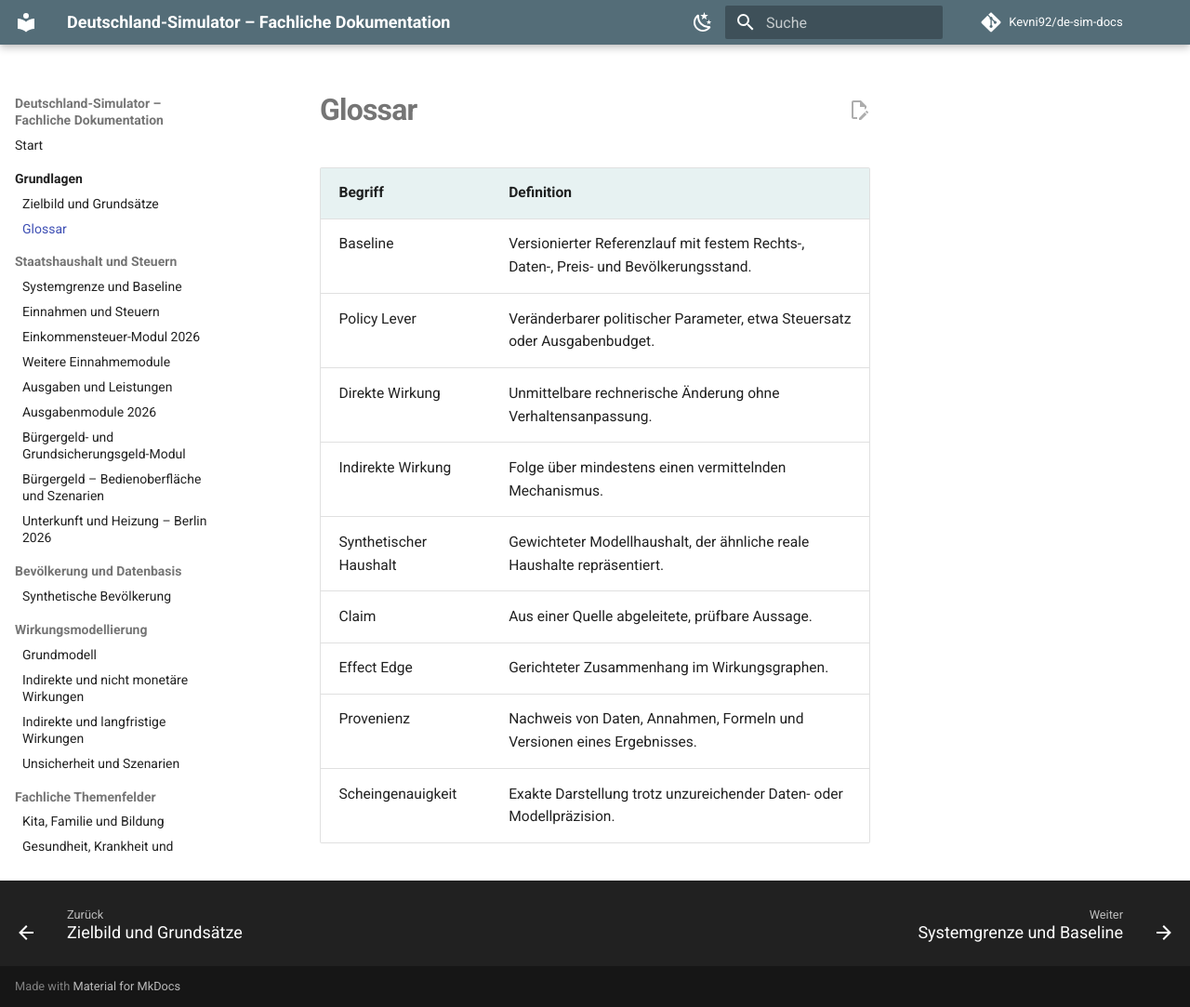
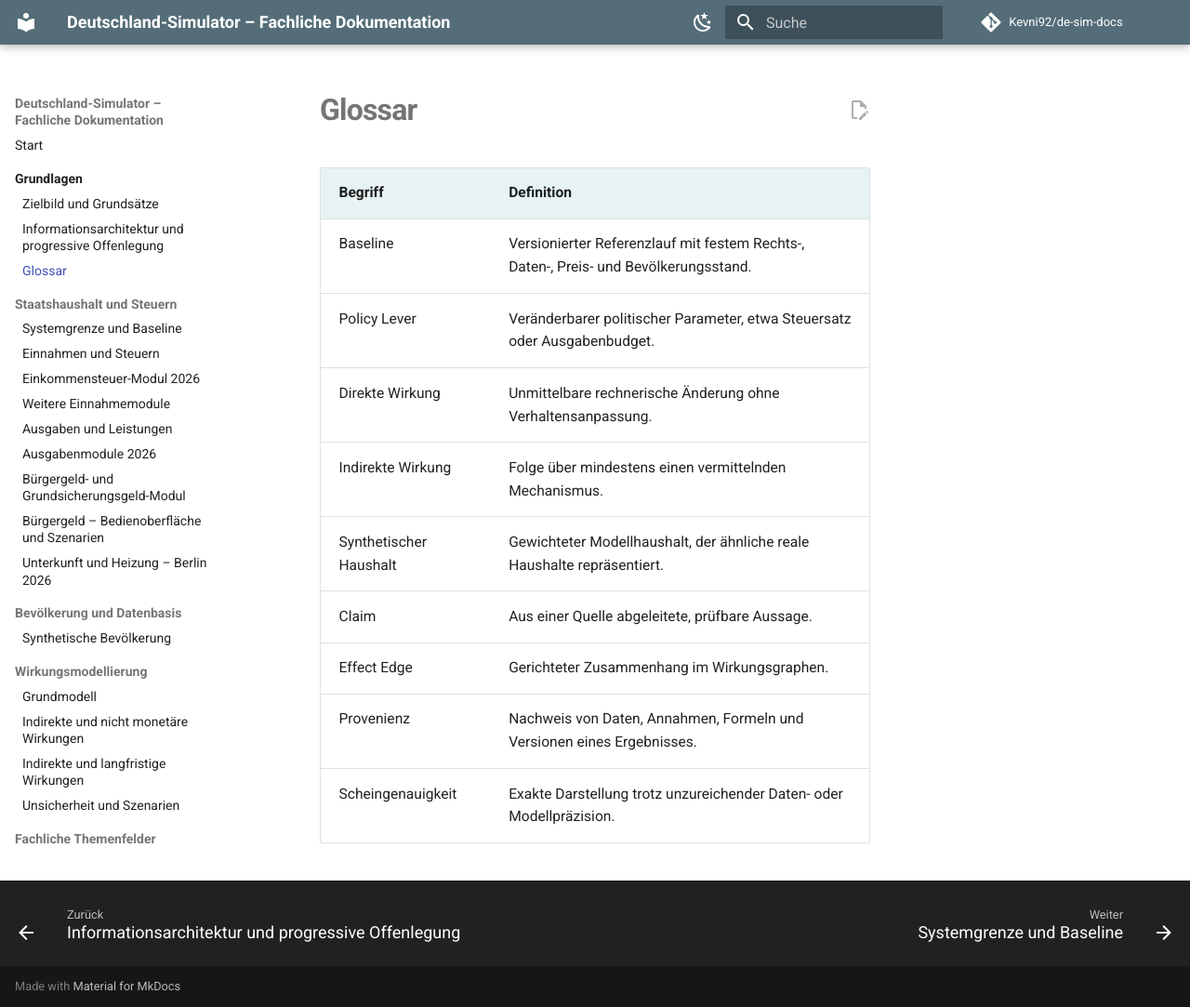
Before and after one commit to Kevni92/de-sim-docs, an MkDocs documentation site: the page built from docs/00-meta/glossar.md, in a window 1280 px wide and 1083 px high. Shown: the whole window at 93% size. Built offline with MkDocs 1.6.1 and Material for MkDocs 9.7.7, drawn with Linux system fonts in a browser that asks for light colours; comment, search, counter and statistics services are not loaded.

Commit message:
docs: Informationsarchitektur in Navigation aufnehmen (#21)

```diff
--- a/mkdocs.yml
+++ b/mkdocs.yml
@@ -66,6 +66,7 @@ nav:
   - Grundlagen:
       - Fachlicher Überblick: 00-meta/index.md
       - Zielbild und Grundsätze: 01-produkt/vision-und-grundsaetze.md
+      - Informationsarchitektur und progressive Offenlegung: 01-produkt/informationsarchitektur-und-progressive-offenlegung.md
       - Glossar: 00-meta/glossar.md
   - Staatshaushalt und Steuern:
       - Systemgrenze und Baseline: 02-fiskal/systemgrenze-und-baseline.md
```
